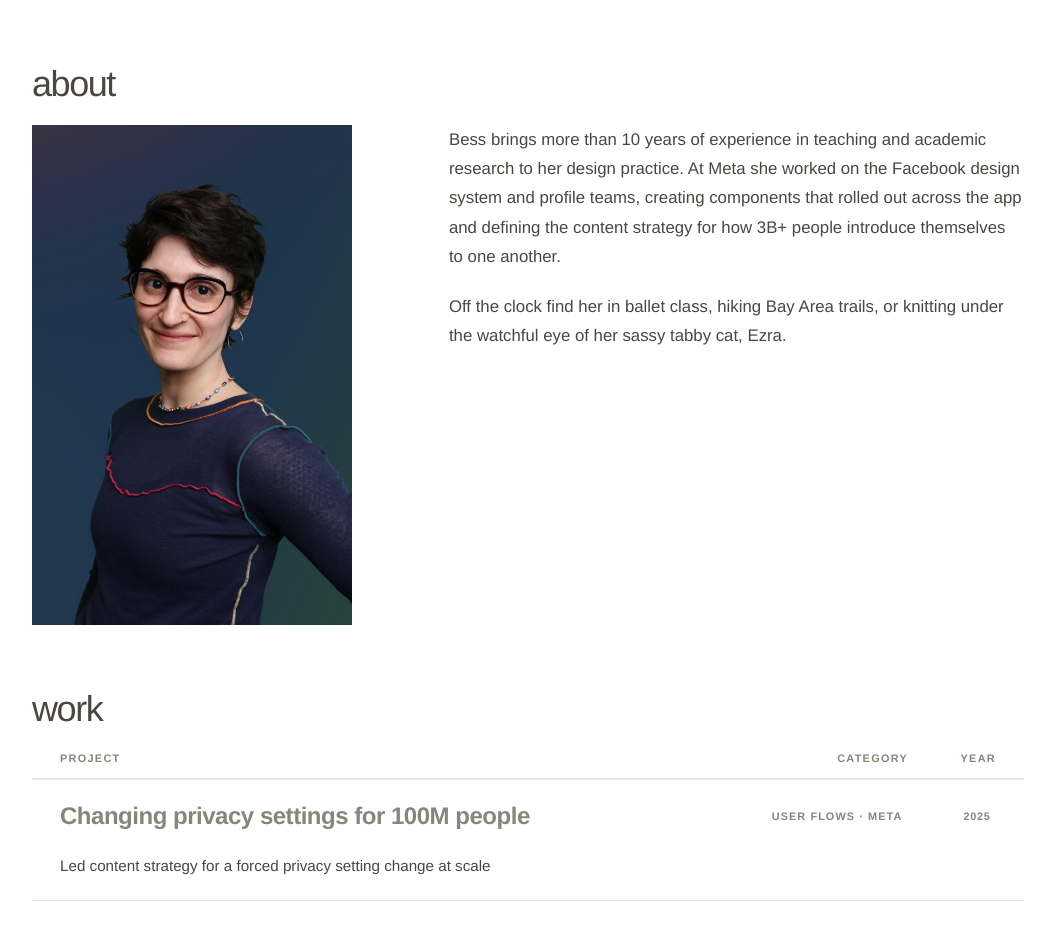
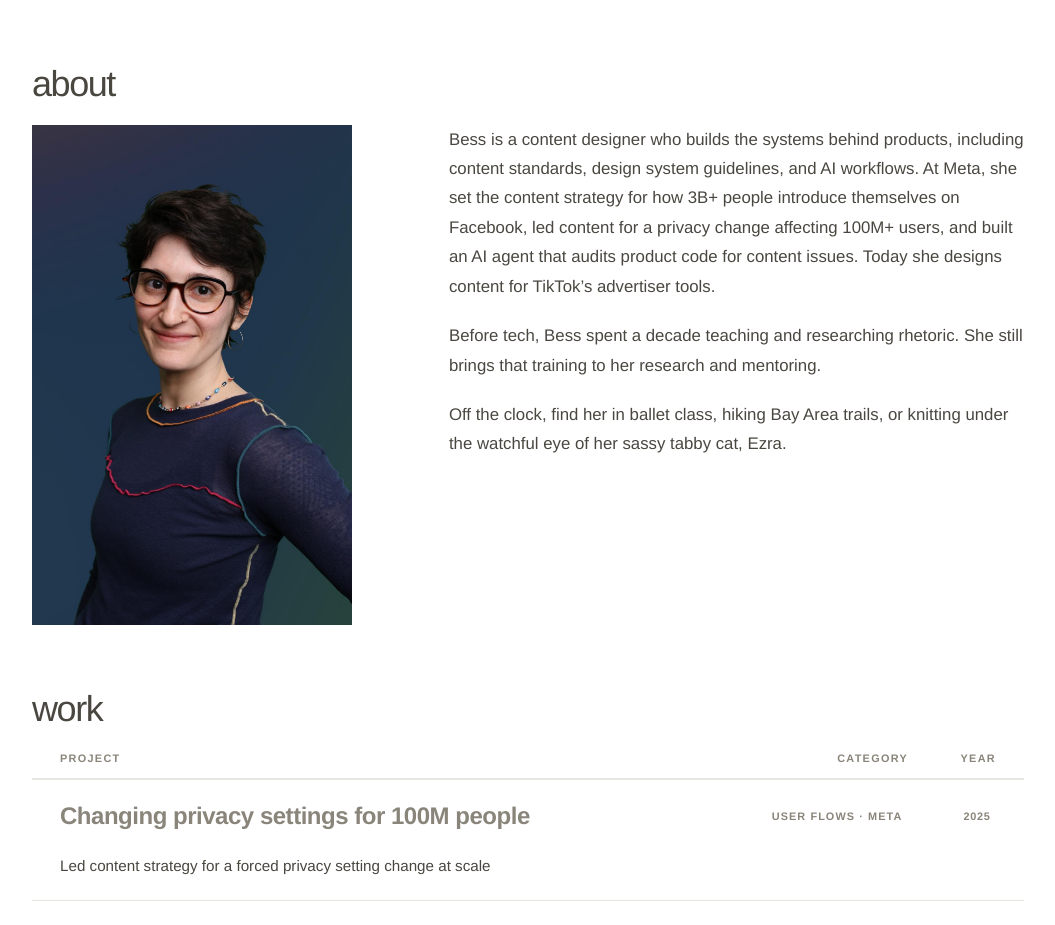
Before and after one commit to bessmyers/bessmyers.github.io, a plain HTML site: page index.html in a window 1280 px wide. Shown: the part 800-1725 px from the top of the page, without its empty margins (112-1167 px from the left). Drawn offline with Linux system fonts and the light colour scheme; a web font is replaced by a local one.

Commit message:
Update About section copy
Co-Authored-By: Claude Opus 5.5 <noreply@anthropic.com>
Claude-Session: https://claude.ai/code/session_01EhM5K4kzXVZEM4KQnsG23A

```diff
--- a/index.html
+++ b/index.html
@@ -59,10 +59,13 @@
           </div>
           <div class="about-text-col about-text">
             <p>
-              Bess brings more than 10 years of experience in teaching and academic research to her design practice. At Meta she worked on the Facebook design system and profile teams, creating components that rolled out across the app and defining the content strategy for how 3B+ people introduce themselves to one another.
+              Bess is a content designer who builds the systems behind products, including content standards, design system guidelines, and AI workflows. At Meta, she set the content strategy for how 3B+ people introduce themselves on Facebook, led content for a privacy change affecting 100M+ users, and built an AI agent that audits product code for content issues. Today she designs content for TikTok&rsquo;s advertiser tools.
             </p>
             <p>
-              Off the clock find her in ballet class, hiking Bay Area trails, or knitting under the watchful eye of her sassy tabby cat, Ezra.
+              Before tech, Bess spent a decade teaching and researching rhetoric. She still brings that training to her research and mentoring.
+            </p>
+            <p>
+              Off the clock, find her in ballet class, hiking Bay Area trails, or knitting under the watchful eye of her sassy tabby cat, Ezra.
             </p>
           </div>
         </div>
```
